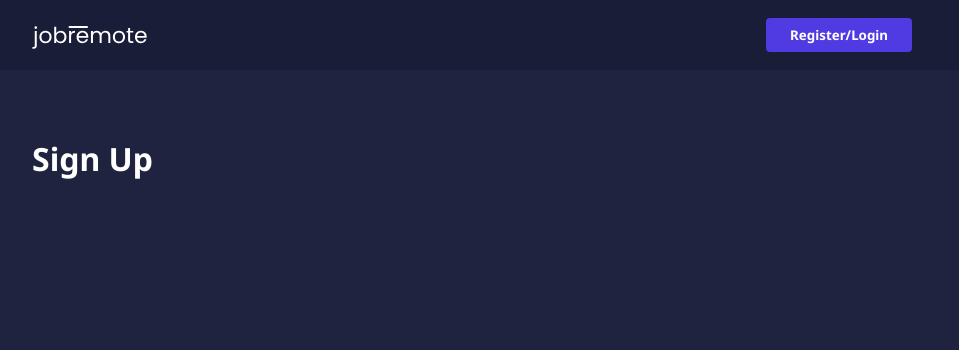
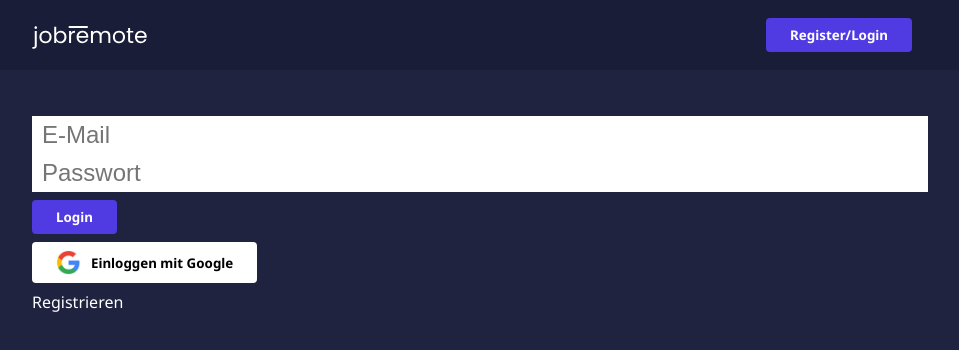
Before and after one commit to nilsweichler/jobremote, a Next.js app: page /login in a window 1280 px wide. Shown: the top 350 px of the page, without its empty margins (160-1119 px from the left). Built offline with nearby package versions, Linux system fonts and the light colour scheme; no server answers.

Commit message:
Login/Register works without Forgot Password

```diff
--- a/components/Navbar.js
+++ b/components/Navbar.js
@@ -1,9 +1,19 @@
 import Link from 'next/link';
+import {useContext} from "react";
+import {UserContext} from "../lib/context";
+import {auth} from "../lib/firebase";
+import {useRouter} from "next/router";
 
 // Top navbar
 export default function Navbar() {
-  const user = null;
-  const company = null;
+  const {user, company} = useContext(UserContext)
+
+  const router = useRouter();
+
+  const signOut =  () => {
+    auth.signOut();
+    router.push('/');
+  }
 
   return (
     <nav className="navbar">
@@ -27,6 +37,9 @@ export default function Navbar() {
                 <img src={user?.photoURL} />
               </Link>
             </li>
+            <li>
+              <button onClick={signOut} className="btn-blue">Ausloggen</button>
+            </li>
           </>
         )}
 
--- /dev/null
+++ b/lib/context.js
@@ -0,0 +1,3 @@
+import {createContext} from "react";
+
+export const UserContext = createContext({ user: null, company: null})
--- a/lib/firebase.js
+++ b/lib/firebase.js
@@ -18,5 +18,7 @@ if(!firebase.apps.length) {
 }
 
 export const auth = firebase.auth();
+export const googleAuthProvider = new firebase.auth.GoogleAuthProvider();
+
 export const firestore = firebase.firestore();
 export const storage = firebase.storage();
--- a/pages/_app.js
+++ b/pages/_app.js
@@ -1,14 +1,37 @@
 import Navbar from '../components/Navbar'
 import '../styles/globals.css'
 import { Toaster } from 'react-hot-toast'
+import {UserContext} from "../lib/context";
+import {useEffect, useState} from "react";
+import { useAuthState } from "react-firebase-hooks/auth";
+import {auth, firestore} from "../lib/firebase";
 
 function MyApp({ Component, pageProps }) {
+  const [user] = useAuthState(auth);
+  const [company, setCompany] = useState(null);
+
+  useEffect(() => {
+    let unsubscribe;
+
+    if(user) {
+      const ref= firestore.collection('users').doc(user.uid);
+      unsubscribe = ref.onSnapshot((doc) => {
+        setCompany(doc.data()?.company)
+      });
+    } else {
+      setCompany(null);
+    }
+
+    return unsubscribe;
+
+  }, [user]);
+
   return (
-  <>
+  <UserContext.Provider value={{ user, company }}>
     <Navbar></Navbar>
     <Component {...pageProps} />
     <Toaster></Toaster>
-  </>
+  </UserContext.Provider>
   );
 }
 
--- a/pages/index.js
+++ b/pages/index.js
@@ -9,7 +9,7 @@ import toast from 'react-hot-toast'
 export default function Home() {
   return (
     <div>
-      <button onClick={() => toast.success('Toast Works!')}>
+      <button onClick={() => toast.error('Toast Works!')}>
         Press Me!
       </button>
     </div>
--- a/pages/login.js
+++ b/pages/login.js
@@ -1,7 +1,77 @@
-export default function LoginPage({ }) {
+import { auth, googleAuthProvider, EmailAuthProvider } from "../lib/firebase";
+import {useContext, useRef, useState} from "react";
+import toast from "react-hot-toast";
+import Link from 'next/link'
+import {UserContext} from "../lib/context";
+import {NextResponse} from "next/server";
+import {useRouter} from "next/router";
+
+export default function LoginPage(props) {
+    const {user, company} = useContext(UserContext)
+
   return (
     <main>
-        <h1>Sign Up</h1>
+      {user ?
+        !company ? <CompanyForm /> : <SignOutButton />
+        :
+        <SignInWithUserAndPass/>
+      }
+      {user ?
+      !company ? <CompanyForm/> : <SignOutButton />
+      :
+      <SignInGoogleButton/>
+      }
+      <Link href="/register">Registrieren</Link>
     </main>
   )
 }
+
+//Sign in with Email and Password
+function SignInWithUserAndPass(e) {
+    const [loading, setLoading] = useState(false);
+    const email = useRef();
+    const password = useRef();
+    const router = useRouter();
+
+    const SignInWithData = async (e) => {
+        e.preventDefault();
+        try {
+            setLoading(true);
+            await auth.signInWithEmailAndPassword(email.current.value, password.current.value)
+            await router.push('admin');
+        } catch {
+            toast.error('Failed to login to an account!')
+        }
+        setLoading(false);
+    }
+
+  return (
+    <form onSubmit={SignInWithData}>
+        <input type="email" placeholder="E-Mail" ref={email}></input>
+        <input type="password" placeholder="Passwort" ref={password}></input>
+        <button disabled={loading}>Login</button>
+    </form>
+  );
+}
+//Sign in with Google Button
+function SignInGoogleButton() {
+  const signInWithGoogle = async () => {
+    await auth.signInWithPopup(googleAuthProvider);
+  };
+
+  return (
+    <button className="btn-google" onClick={signInWithGoogle}>
+      <img src={'/google.png'}/> Einloggen mit Google
+    </button>
+  );
+}
+
+// Sign out button
+function SignOutButton() {
+    return <button onClick={() => auth.signOut()}>Sign Out</button>;
+}
+
+
+function CompanyForm() {
+    return null;
+}
--- a/styles/globals.css
+++ b/styles/globals.css
@@ -124,6 +124,16 @@ code {
   padding: 0;
 }
 
+.btn-google {
+  background-color: #fff;
+  color: black;
+}
+
+.btn-google img {
+  max-width: 25px;
+  margin-right: 10px;
+}
+
 /* Cards */
 
 .card {
```
Also changed, not shown: pages/register.js (added, +54 -0 lines), public/google.png (added).
